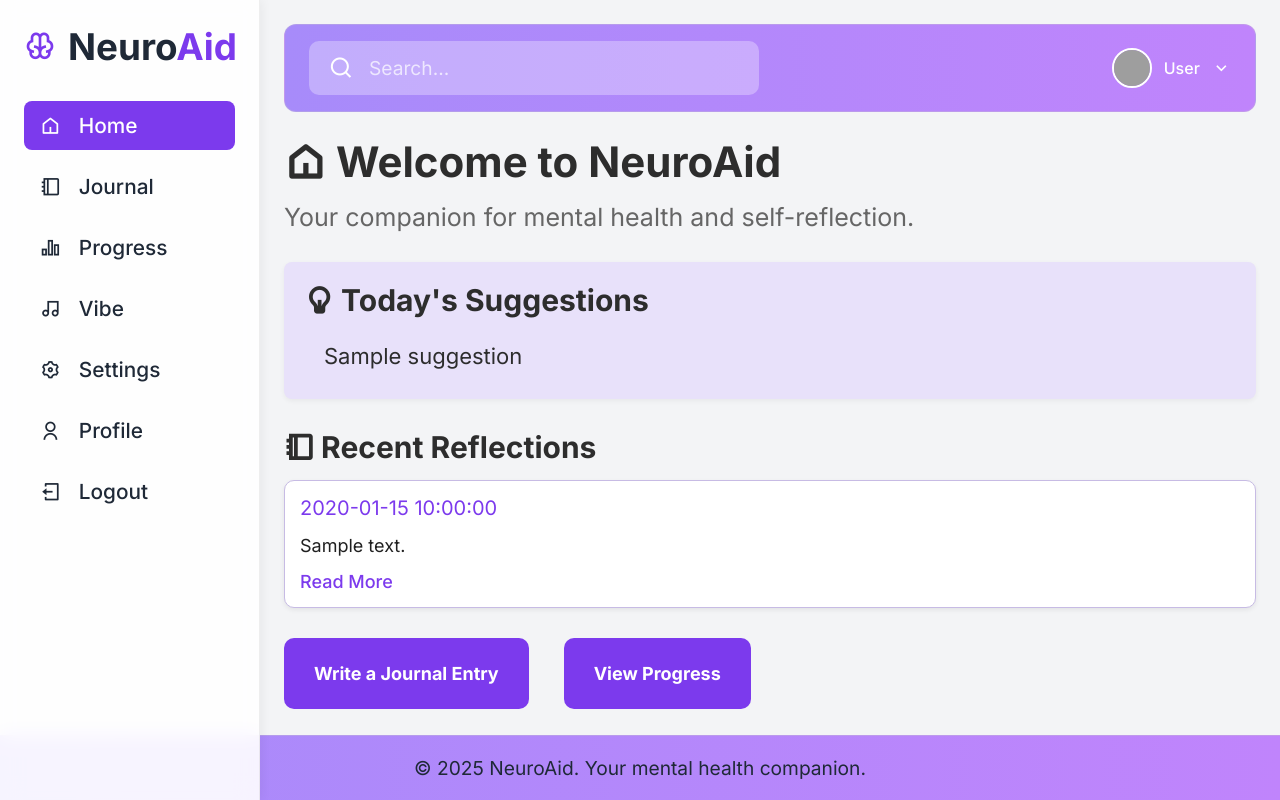
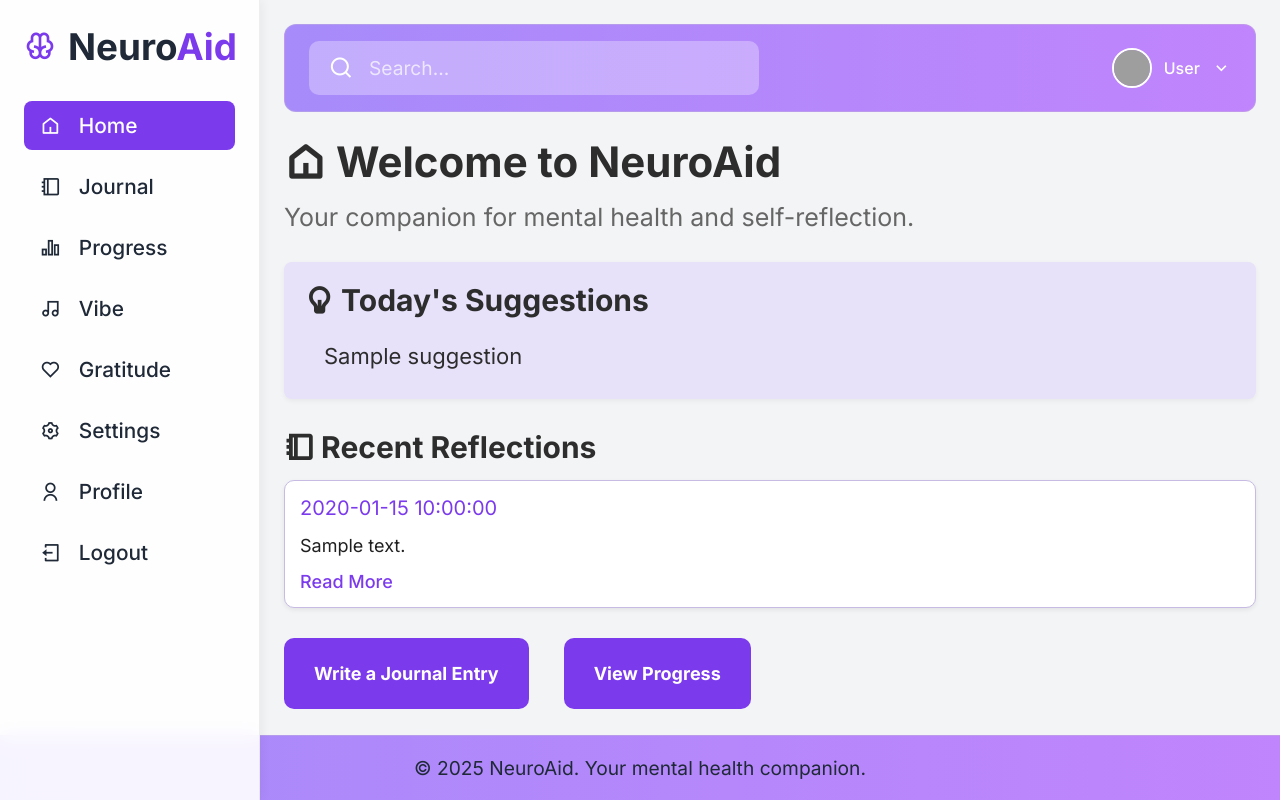
Before and after one commit to Barathkalyan/NeuroAid, a Flask app: template templates/index.html in a window 1280 px wide. Run offline with Flask 3, Linux system fonts and the light colour scheme; the template is opened without the code that fills it: most values are stand-ins (such as "Sample title", 1, 10 or a date in 2020); some libraries are stand-ins or nearby versions; grey boxes are pictures that could not be loaded.

Commit message:
gratitude page

```diff
--- a/templates/index.html
+++ b/templates/index.html
@@ -22,6 +22,7 @@
       <a href="{{ url_for('journal') }}"><i class="ri-booklet-line"></i> Journal</a>
       <a href="{{ url_for('progress') }}"><i class="ri-bar-chart-2-line"></i> Progress</a>
       <a href="{{ url_for('vibe') }}"><i class="ri-music-2-line"></i> Vibe</a>
+      <a href="{{ url_for('gratitude') }}"><i class="ri-heart-line"></i> Gratitude</a>
       <a href="#"><i class="ri-settings-3-line"></i> Settings</a>
       <a href="{{ url_for('profile') }}"><i class="ri-user-line"></i> Profile</a>
       <a href="{{ url_for('logout') }}"><i class="ri-logout-box-line"></i> Logout</a>
```
